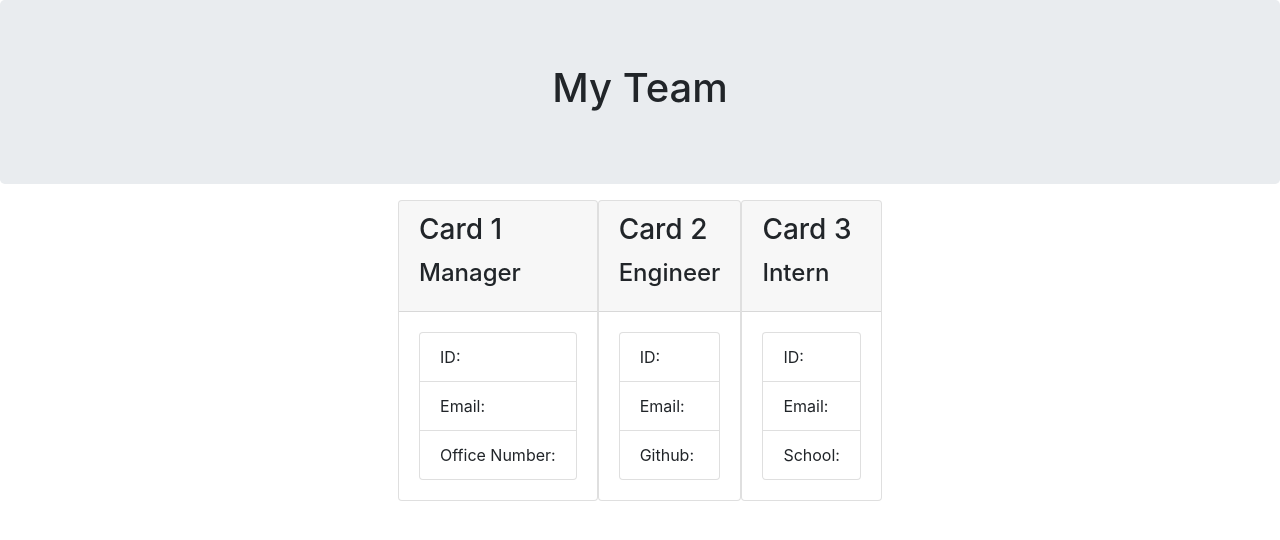
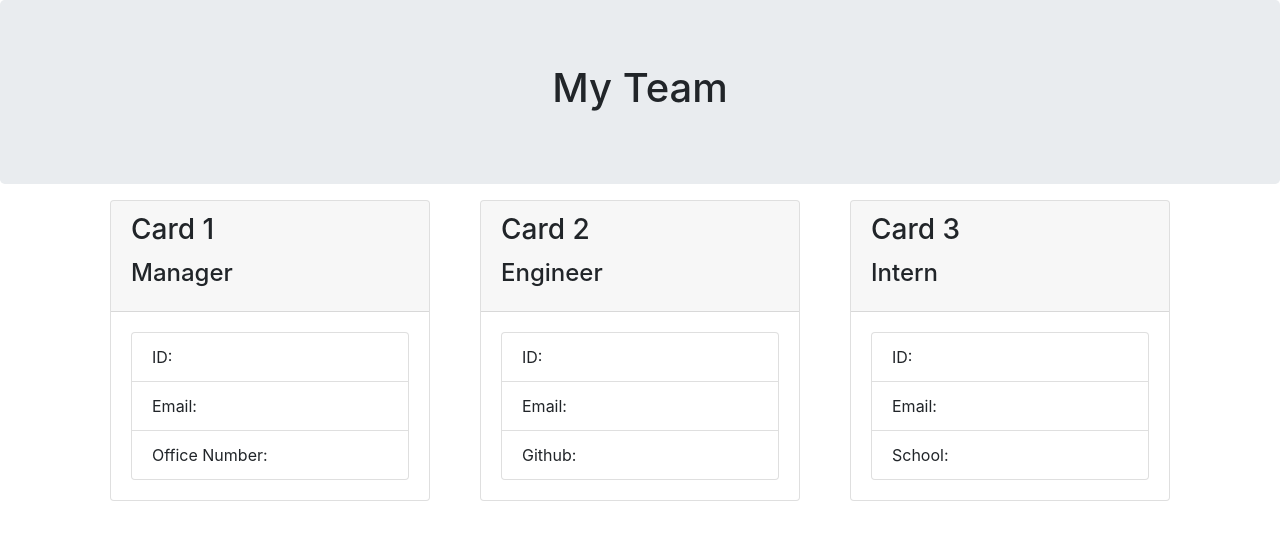
Before and after one commit to ttngu/10_EmployeeSummary, a website: page Develop/output/team.html in a window 1280 px wide. Drawn offline with nearby package versions, Linux system fonts and the light colour scheme.

Commit message:
updated margins and size of cards

```diff
--- a/Develop/output/style.css
+++ b/Develop/output/style.css
@@ -0,0 +1,4 @@
+.employee {
+    margin: auto;
+    width: 20rem;
+}
--- a/Develop/output/team.html
+++ b/Develop/output/team.html
@@ -26,7 +26,7 @@
                 <div class="card employee">
                     <div class="card-header">
                         <h3 class="card-title">Card 1</h3>
-                        <h4 class="card-title"></i>Manager</h3>
+                        <h4 class="card-title"></i>Manager</h4>
                     </div>
                     <div class ="card-body">
                         <ul class="list-group">
@@ -40,7 +40,7 @@
                 <div class="card employee">
                     <div class="card-header">
                         <h3 class="card-title">Card 2</h3>
-                        <h4 class="card-title"></i>Engineer</h3>
+                        <h4 class="card-title"></i>Engineer</h4>
                     </div>
                     <div class ="card-body">
                         <ul class="list-group">
@@ -54,7 +54,7 @@
                 <div class="card employee">
                     <div class="card-header">
                         <h3 class="card-title">Card 3</h3>
-                        <h4 class="card-title"></i>Intern</h3>
+                        <h4 class="card-title"></i>Intern</h4>
                     </div>
                     <div class ="card-body">
                         <ul class="list-group">
```
